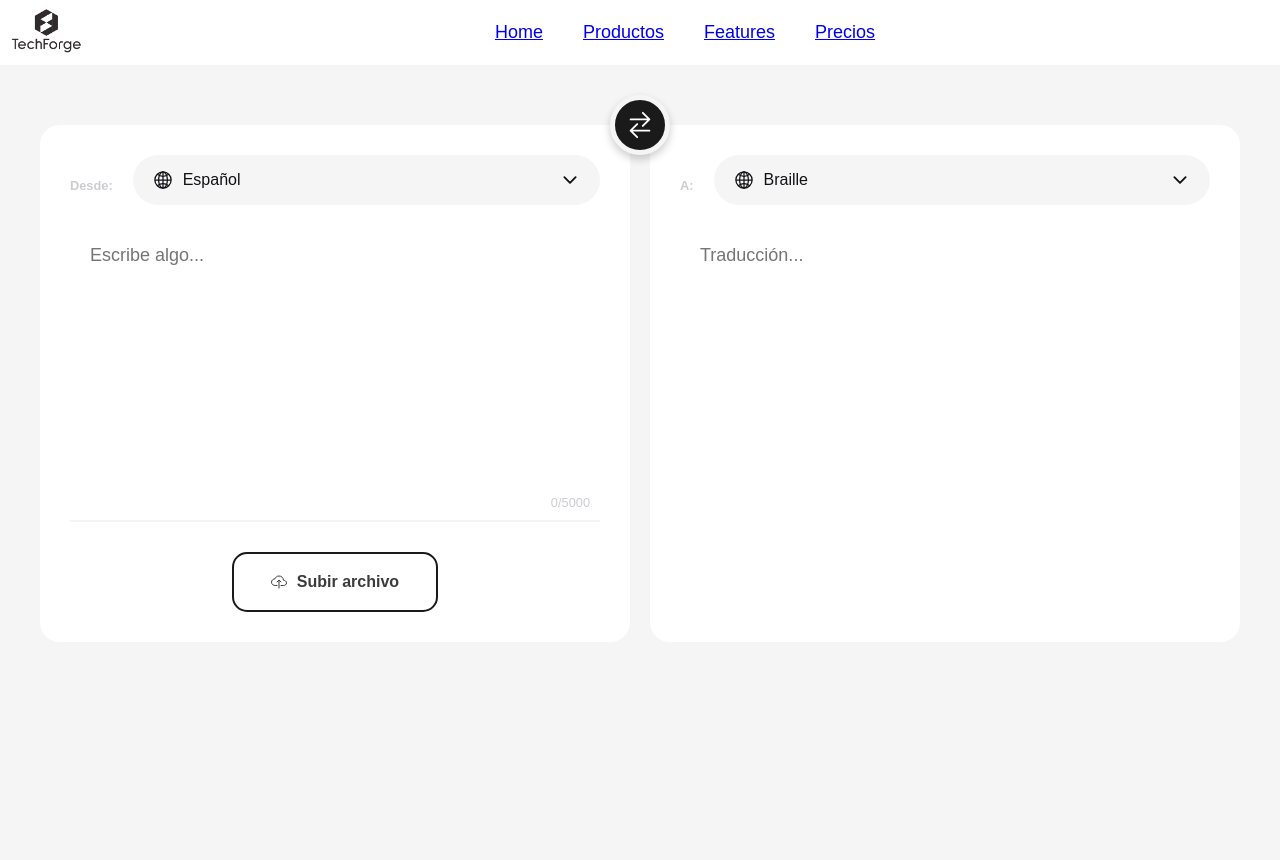
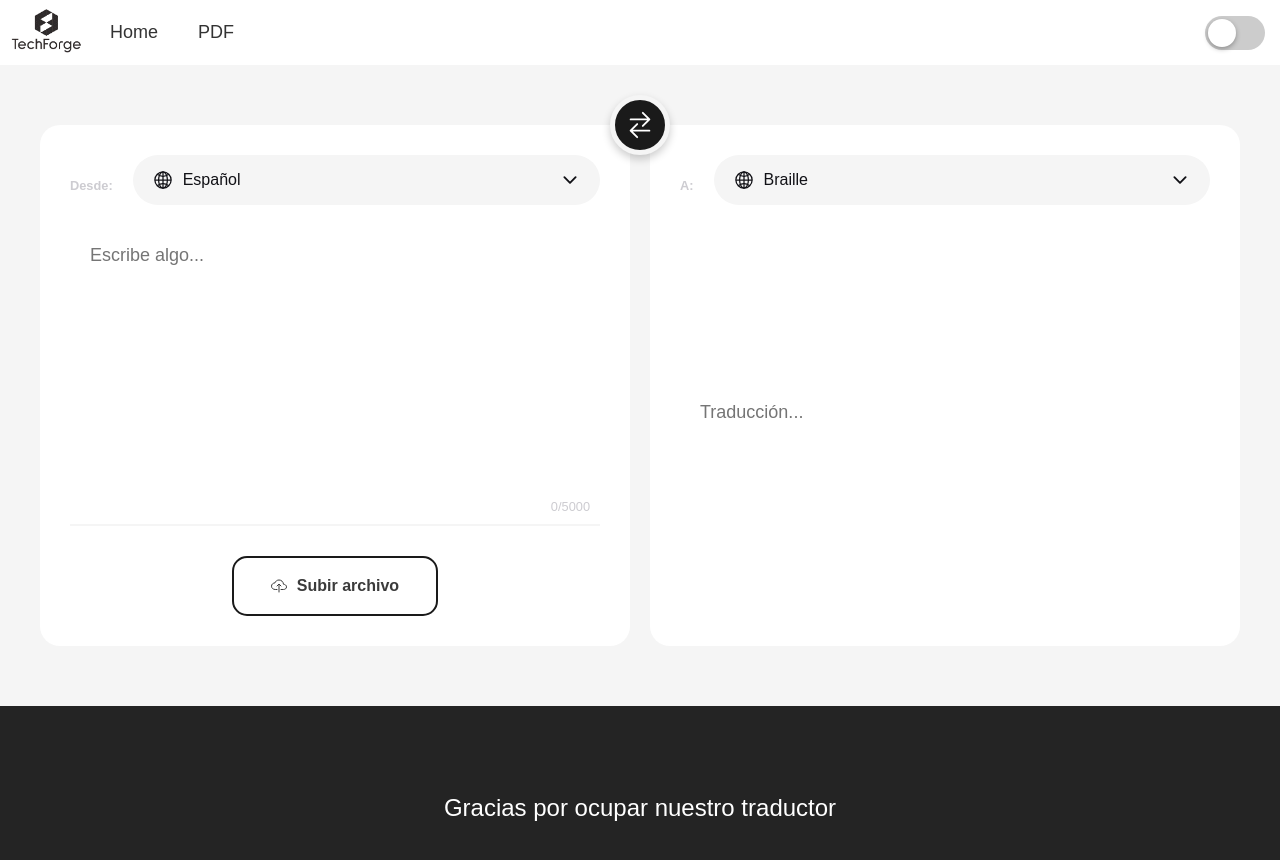
Before and after one commit to riofutabac/BrailleTraductor, a React (Create React App) app in the folder frontend/my-app/: page / in a window 1280 px wide. Shown: the top 860 px of the page. Before the commit the page ends 800 px from the top, so only its background shows below. Built offline with nearby package versions, Linux system fonts and the light colour scheme.

Commit message:
Se mejoró el NavBar y se agregó el Footer

```diff
--- a/frontend/my-app/src/App.js
+++ b/frontend/my-app/src/App.js
@@ -1,12 +1,14 @@
 import React from 'react'
 import NavBar from './components/NavBar/NavBar'
 import Traductor from './components/Traductor/Traductor'
+import Footer from './components/Footer/Footer'
 import './App.css'
 const App = () => {
   return (
     <div className='App'>
       <NavBar/>
       <Traductor/>
+      <Footer/>
     </div>
   )
 }
--- a/frontend/my-app/src/components/Footer/Footer.css
+++ b/frontend/my-app/src/components/Footer/Footer.css
@@ -0,0 +1,36 @@
+/* Footer.css */
+
+.footer-container {
+  background-color: #242424;
+  padding: 4rem 0 2rem 0;
+  display: flex;
+  flex-direction: column;
+  justify-content: center;
+  align-items: center;
+}
+
+.footer-subscription {
+  display: flex;
+  flex-direction: column;
+  justify-content: center;
+  align-items: center;
+  text-align: center;
+  margin-bottom: 24px;
+  padding: 24px;
+  color: #fff;
+}
+
+.footer-subscription-heading {
+  margin-bottom: 24px;
+  font-size: 24px;
+}
+
+@media screen and (max-width: 768px) {
+  .footer-subscription {
+    padding: 16px;
+  }
+
+  .footer-subscription-heading {
+    font-size: 18px;
+  }
+}
--- a/frontend/my-app/src/components/Footer/Footer.jsx
+++ b/frontend/my-app/src/components/Footer/Footer.jsx
@@ -0,0 +1,17 @@
+import React from 'react'
+import './Footer.css'
+
+function Footer() {
+    return (
+        <div className='footer-container'>
+            <section className='footer-subscription'>
+                <p className='footer-subscription-heading'>
+                    Gracias por ocupar nuestro traductor
+                </p>
+
+            </section>
+        </div>
+    )
+}
+
+export default Footer
--- a/frontend/my-app/src/components/NavBar/NavBar.css
+++ b/frontend/my-app/src/components/NavBar/NavBar.css
@@ -13,7 +13,7 @@
 ul{
     flex: 1;
     list-style: none;
-    text-align: center;
+    text-align: left;
 }
 
 ul li{
@@ -21,4 +21,77 @@ ul li{
     margin: 10px 20px;
     font-size: 18px;
     cursor: pointer;
+
 }
+ul li a	{
+    text-decoration: none;
+    color: #333;
+}
+
+.btn-modo{
+
+    padding: 15px;
+
+}
+.toggle {
+  position: relative;
+  width: 60px;
+  height: 34px;
+}
+
+.toggle input[type="checkbox"] {
+  display: none;
+}
+
+.toggle label {
+  position: absolute;
+  top: 0;
+  left: 0;
+  width: 60px;
+  height: 34px;
+  background-color: #ccc;
+  border-radius: 17px;
+  cursor: pointer;
+  transition: background-color 0.3s ease;
+}
+
+.toggle label::before {
+  content: "";
+  position: absolute;
+  top: 3px;
+  left: 3px;
+  width: 28px;
+  height: 28px;
+  border-radius: 50%;
+  background-color: #fff;
+  box-shadow: 0 2px 5px rgba(0, 0, 0, 0.3);
+  transition: transform 0.3s ease;
+}
+
+.toggle input:checked + label {
+    background-color: #000;
+  }
+
+  .toggle input:checked + label::before {
+    transform: translateX(26px);
+  }
+
+  .toggle label:hover {
+    background-color: #333;
+  }
+
+  .toggle input:checked + label:hover {
+    background-color: #222;
+  }
+
+  .toggle input:active + label {
+    background-color: #111;
+  }
+
+.toggle input:checked:active + label {
+  background-color: #009b93;
+}
+
+.toggle input:focus + label {
+  box-shadow: 0 0 0 3px rgba(0, 0, 0, 0.2);
+}
--- a/frontend/my-app/src/components/NavBar/NavBar.jsx
+++ b/frontend/my-app/src/components/NavBar/NavBar.jsx
@@ -7,10 +7,15 @@ const NavBar = () => {
             <img src={logo_empresa} alt='Ironhack logo' className='logo' />
             <ul>
                 <li><a href='#'>Home</a></li>
-                <li><a href='#'>Productos</a></li>
-                <li><a href='#'>Features</a></li>
-                <li><a href='#'>Precios</a></li>
+                <li><a href='#'>PDF</a></li>
             </ul>
+            <div className='btn-modo'>
+                <div className="toggle">
+                    <input id="toggle-switch" type="checkbox"></input>
+                    <label for="toggle-switch"></label>
+                </div>
+            </div>
+
         </div>
     )
 }
--- a/frontend/my-app/src/components/Traductor/Traductor.css
+++ b/frontend/my-app/src/components/Traductor/Traductor.css
@@ -24,18 +24,19 @@ body {
     background-color: var(--bg-color);
 }
 
-.container {
+.cuerpo-container {
     position: relative;
-    width: 100%; /* Ajustar para que ocupe el ancho completo de App */
-    max-width: 1200px; /* Mantiene un máximo de ancho */
-    padding-top: 60px; /* Ajustar según la altura de tu cabecera */
+    width: 100%;
+    max-width: 1200px;
+    padding-top: 60px;
+    padding-bottom: 60px; /* Agregar un padding en la parte inferior */
     display: flex;
     gap: 10px;
-    justify-content: center; /* Centra el contenido horizontalmente */
-    margin: auto; /* Alinea todo el contenedor en el centro verticalmente */
-    overflow: hidden; /* Evita desbordamientos indeseados */
+    justify-content: center;
+    margin: auto;
+    overflow: hidden;
 }
-.container .card {
+.cuerpo-container .card {
     flex: 1;
     padding: 30px 30px 0px 30px;
     border-radius: 20px;
@@ -138,7 +139,7 @@ body {
     justify-content: space-between;
 }
 
-.container textarea {
+.cuerpo-container textarea {
     width: 100%;
     padding: 20px;
     margin: 10px 0;
@@ -152,7 +153,7 @@ body {
     flex-grow: 1;
 }
 
-.container .text-area .chars {
+.cuerpo-container .text-area .chars {
     text-align: right;
     padding: 10px;
     font-size: 0.8rem;
@@ -207,7 +208,7 @@ body {
     margin-right: 10px;
 }
 
-.container .card-buttom {
+.cuerpo-container .card-buttom {
     padding: 30px 0px;
     border-top: 2px solid var(--bg-color);
     display: flex;
--- a/frontend/my-app/src/components/Traductor/Traductor.jsx
+++ b/frontend/my-app/src/components/Traductor/Traductor.jsx
@@ -43,7 +43,7 @@ const Traductor = () => {
     };
 
     return (
-        <section className="container">
+        <section className="cuerpo-container">
             <div className="card input-wrapper">
                 <div className="from">
                     <span className="heading">Desde:</span>
```
